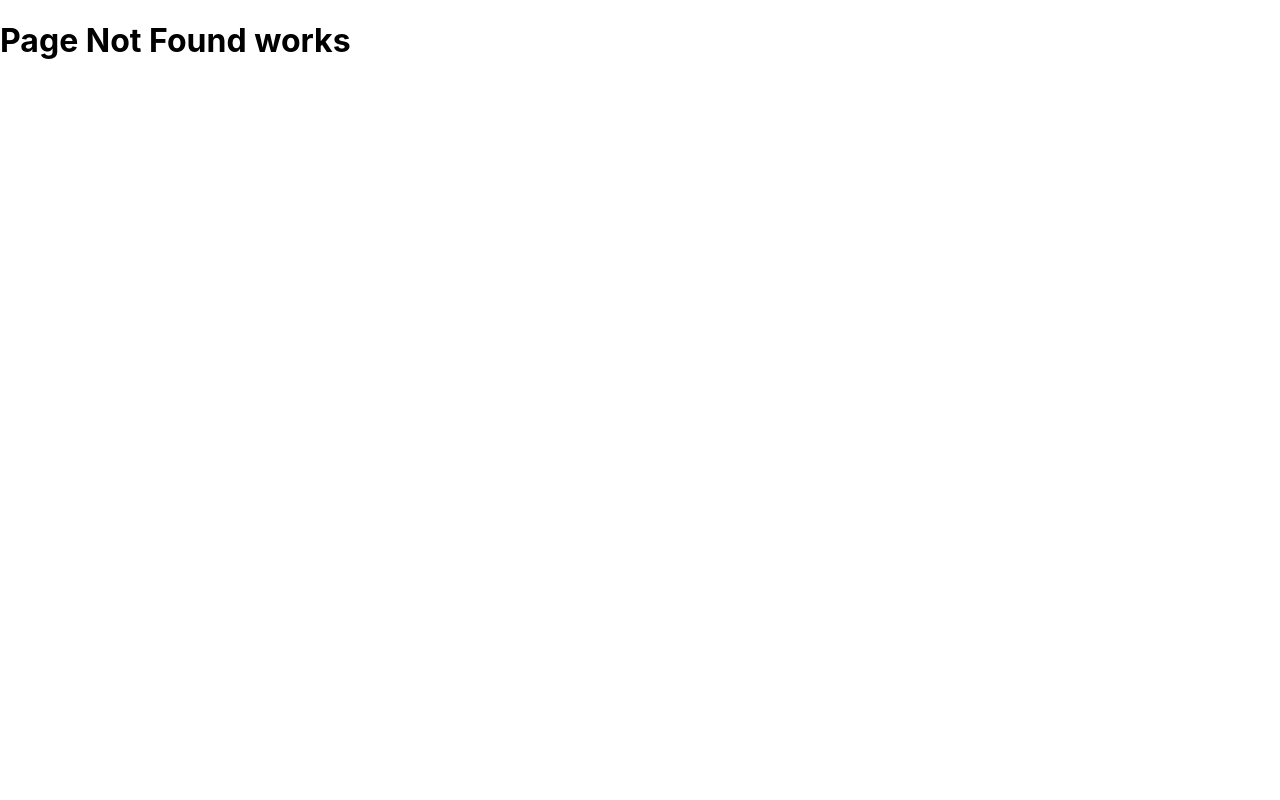
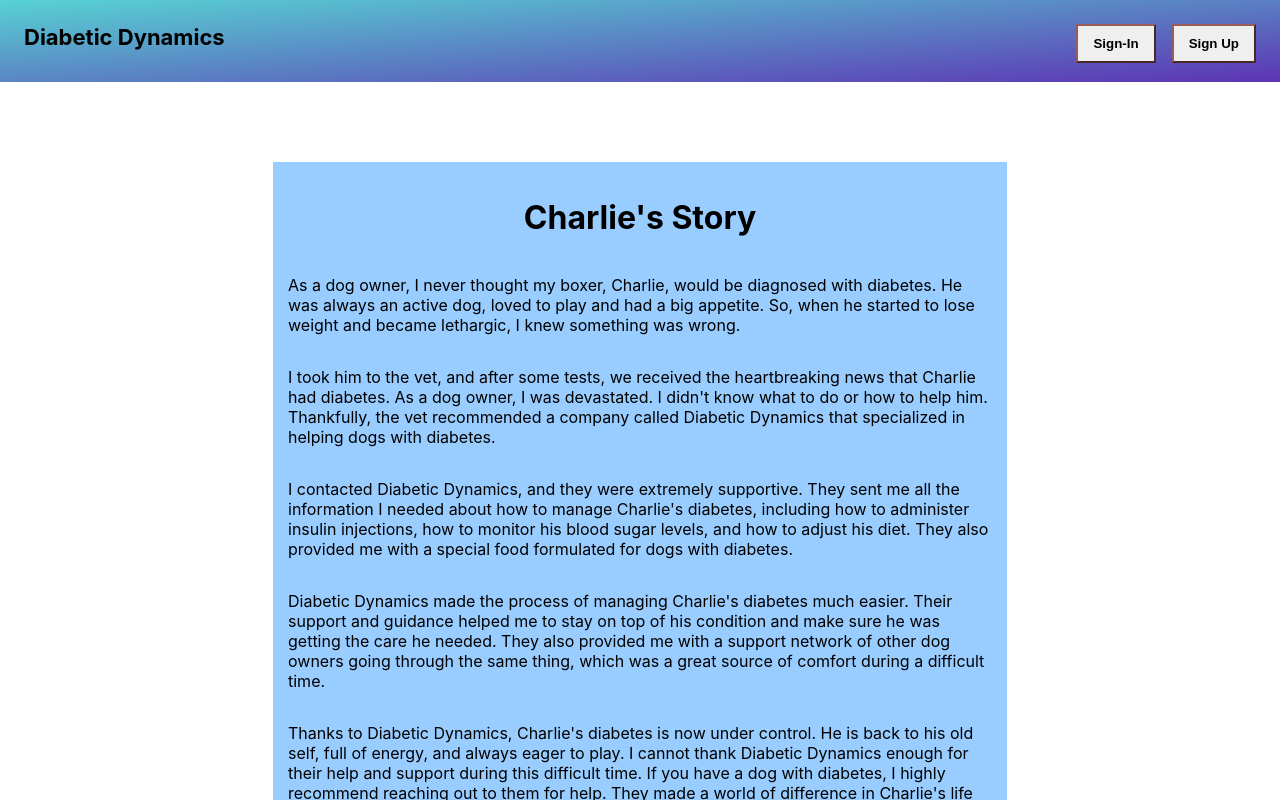
Before and after one commit to threnody5/Diabetic-Dynamics, a React (Create React App) app: page /story-of-charlie in a window 1280 px wide. Before the commit this address had no page. Shown: the top 800 px of the page. Built offline with nearby package versions, Linux system fonts and the light colour scheme.

Commit message:
update testimonials from clients, update routing for links

```diff
--- a/src/App.js
+++ b/src/App.js
@@ -3,15 +3,20 @@
 import { Routes, Route } from 'react-router-dom';
 
 import LandingPage from './pages/landing-page';
-import SignIn from './components/sign-in';
+import SignInPage from './pages/sign-in-page';
 import SignUpPage from './pages/sign-up-page';
 import LoggedIn from './components/logged-in';
+import Navigation from './components/navigation';
 import PageNotFound from './pages/page-not-found';
 import HomeContents from './pages/home-contents';
-import StoryOfMax from './pages/testimonials/Max';
+import StoryOfMax from './pages/testimonials/MaxTestimonial';
+import StoryOfRover from './pages/testimonials/RoverTestimonial';
+import StoryOfCharlie from './pages/testimonials/CharlieTestimonial';
 
 function App() {
   return (
+    <>
+      <Navigation />
       <Routes>
         <Route
           path='/'
@@ -25,10 +30,18 @@ function App() {
             path='story-of-max'
             element={<StoryOfMax />}
           />
+          <Route
+            path='story-of-rover'
+            element={<StoryOfRover />}
+          />
+          <Route
+            path='story-of-charlie'
+            element={<StoryOfCharlie />}
+          />
         </Route>
         <Route
           path='/sign-in'
-        element={<SignIn />}
+          element={<SignInPage />}
         />
         <Route
           path='/sign-up'
@@ -43,6 +56,7 @@ function App() {
           element={<PageNotFound />}
         />
       </Routes>
+    </>
   );
 }
 
--- a/src/pages/landing-page/index.jsx
+++ b/src/pages/landing-page/index.jsx
@@ -1,5 +1,5 @@
 import React from 'react';
-import Navigation from './../../components/navigation';
+// import Navigation from './../../components/navigation';
 import { Outlet } from 'react-router-dom';
 import './styles.scss';
 
@@ -7,9 +7,9 @@ class LandingPage extends React.Component {
   render() {
     return (
       <>
-        <div>
-          <Navigation />
-        </div>
+        {/* <div> */}
+        {/* <Navigation /> */}
+        {/* </div> */}
         <Outlet />
       </>
     );
--- /dev/null
+++ b/src/pages/testimonials/CharlieTestimonial.jsx
@@ -0,0 +1,60 @@
+import React from 'react';
+import Card from '../../components/Card';
+import './styles.scss';
+
+class StoryOfCharlie extends React.Component {
+  render() {
+    return (
+      <Card>
+        <div className='testimonial-container'>
+          <h1>Charlie's Story</h1>
+          <p>
+            As a dog owner, I never thought my boxer, Charlie, would
+            be diagnosed with diabetes. He was always an active dog,
+            loved to play and had a big appetite. So, when he started
+            to lose weight and became lethargic, I knew something was
+            wrong.
+          </p>
+          <p>
+            I took him to the vet, and after some tests, we received
+            the heartbreaking news that Charlie had diabetes. As a dog
+            owner, I was devastated. I didn't know what to do or how
+            to help him. Thankfully, the vet recommended a company
+            called Diabetic Dynamics that specialized in helping dogs
+            with diabetes.
+          </p>
+          <p>
+            I contacted Diabetic Dynamics, and they were extremely
+            supportive. They sent me all the information I needed
+            about how to manage Charlie's diabetes, including how to
+            administer insulin injections, how to monitor his blood
+            sugar levels, and how to adjust his diet. They also
+            provided me with a special food formulated for dogs with
+            diabetes.
+          </p>
+          <p>
+            Diabetic Dynamics made the process of managing Charlie's
+            diabetes much easier. Their support and guidance helped me
+            to stay on top of his condition and make sure he was
+            getting the care he needed. They also provided me with a
+            support network of other dog owners going through the same
+            thing, which was a great source of comfort during a
+            difficult time.
+          </p>
+          <p>
+            Thanks to Diabetic Dynamics, Charlie's diabetes is now
+            under control. He is back to his old self, full of energy,
+            and always eager to play. I cannot thank Diabetic Dynamics
+            enough for their help and support during this difficult
+            time. If you have a dog with diabetes, I highly recommend
+            reaching out to them for help. They made a world of
+            difference in Charlie's life and mine as a dog owner.
+          </p>
+          <h3>Antonio Banderas</h3>
+        </div>
+      </Card>
+    );
+  }
+}
+
+export default StoryOfCharlie;
--- a/src/pages/testimonials/Max/index.jsx
+++ b/src/pages/testimonials/MaxTestimonial.jsx
@@ -1,6 +1,5 @@
 import React from 'react';
-import Card from './../../../components/Card';
-import maxTheDog from './../../../images/running-dog.jpeg';
+import Card from '../../components/Card';
 import './styles.scss';
 
 class StoryOfMax extends React.Component {
@@ -74,11 +73,6 @@ class StoryOfMax extends React.Component {
             their pet's diabetes.
           </p>
           <h3>Lisa Ann</h3>
-          <img
-            className='max-picture'
-            src={maxTheDog}
-            alt='happy-dog'
-          />
         </div>
       </Card>
     );
--- /dev/null
+++ b/src/pages/testimonials/RoverTestimonial.jsx
@@ -0,0 +1,56 @@
+import React from 'react';
+import Card from '../../components/Card';
+import './styles.scss';
+
+class StoryOfRover extends React.Component {
+  render() {
+    return (
+      <Card>
+        <div className='testimonial-container'>
+          <h1>Rover's Story</h1>
+          <p>
+            As a dog owner, I always thought my chocolate lab, Rover,
+            was the picture of perfect health. He was always full of
+            energy, loved to play fetch, and had a huge appetite. So
+            when I started to notice that he was losing weight despite
+            eating a lot, I knew something was wrong.
+          </p>
+          <p>
+            I took him to the vet and after some tests, we received
+            the devastating news that Rover had diabetes. As a dog
+            owner, I was devastated. I didn't know what to do or how
+            to help him. Thankfully, the vet recommended a company
+            called Diabetic Dynamics that specialized in helping dogs
+            with diabetes.
+          </p>
+          <p>
+            I reached out to them, and they were incredibly helpful.
+            They sent me all the information I needed about how to
+            manage Rover's diabetes, including how to administer
+            insulin injections, how to monitor his blood sugar levels,
+            and how to adjust his diet. They also sent me a special
+            food formulated for dogs with diabetes.
+          </p>
+          <p>
+            Thanks to Diabetic Dynamics, I was able to get Rover's
+            diabetes under control. It wasn't easy at first, but with
+            their guidance, I was able to make the necessary
+            adjustments to his lifestyle and keep him healthy. Rover
+            is now back to his old self, full of energy and always
+            ready to play.
+          </p>
+          <p>
+            I can't thank Diabetic Dynamics enough for their help
+            during this difficult time. They truly made a difference
+            in Rover's life and mine as a dog owner. If you have a dog
+            with diabetes, I highly recommend reaching out to them for
+            help.
+          </p>
+          <h3>Sarah Jessica Parker</h3>
+        </div>
+      </Card>
+    );
+  }
+}
+
+export default StoryOfRover;
--- a/src/pages/testimonials/Max/styles.scss
+++ b/src/pages/testimonials/styles.scss
@@ -1,4 +1,4 @@
-@import './../../../styles/variables.scss';
+@import './../../styles/variables.scss';
 
 .testimonial-container {
     display: flex;
@@ -7,8 +7,4 @@
     h1 {
         text-align: center;
     }
-
-    // .max-picture {
-    //     // margin: 2rem 0 2rem 0;
-    // }
 }
```
Lines whose indentation alone changed are shown as unchanged.
